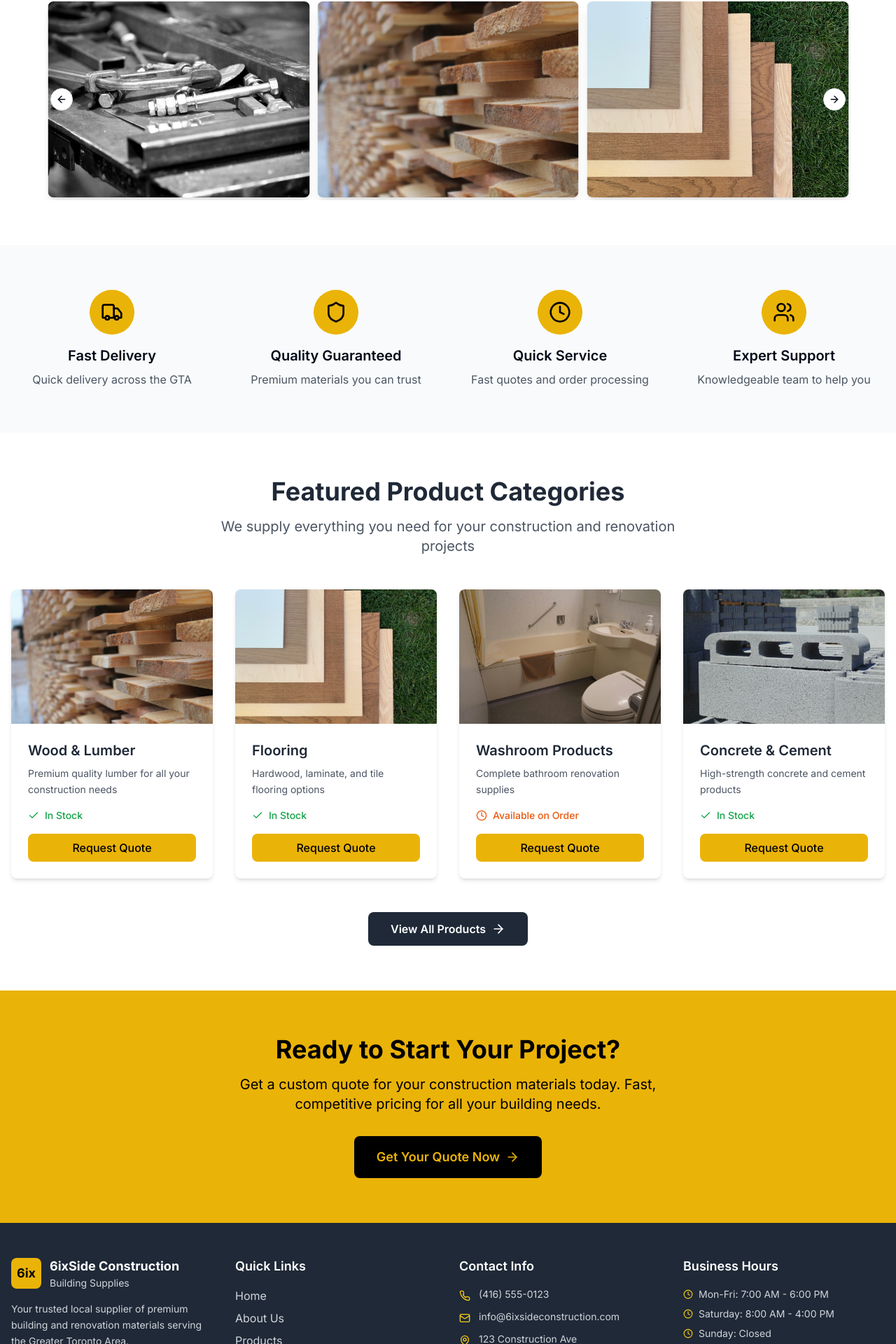
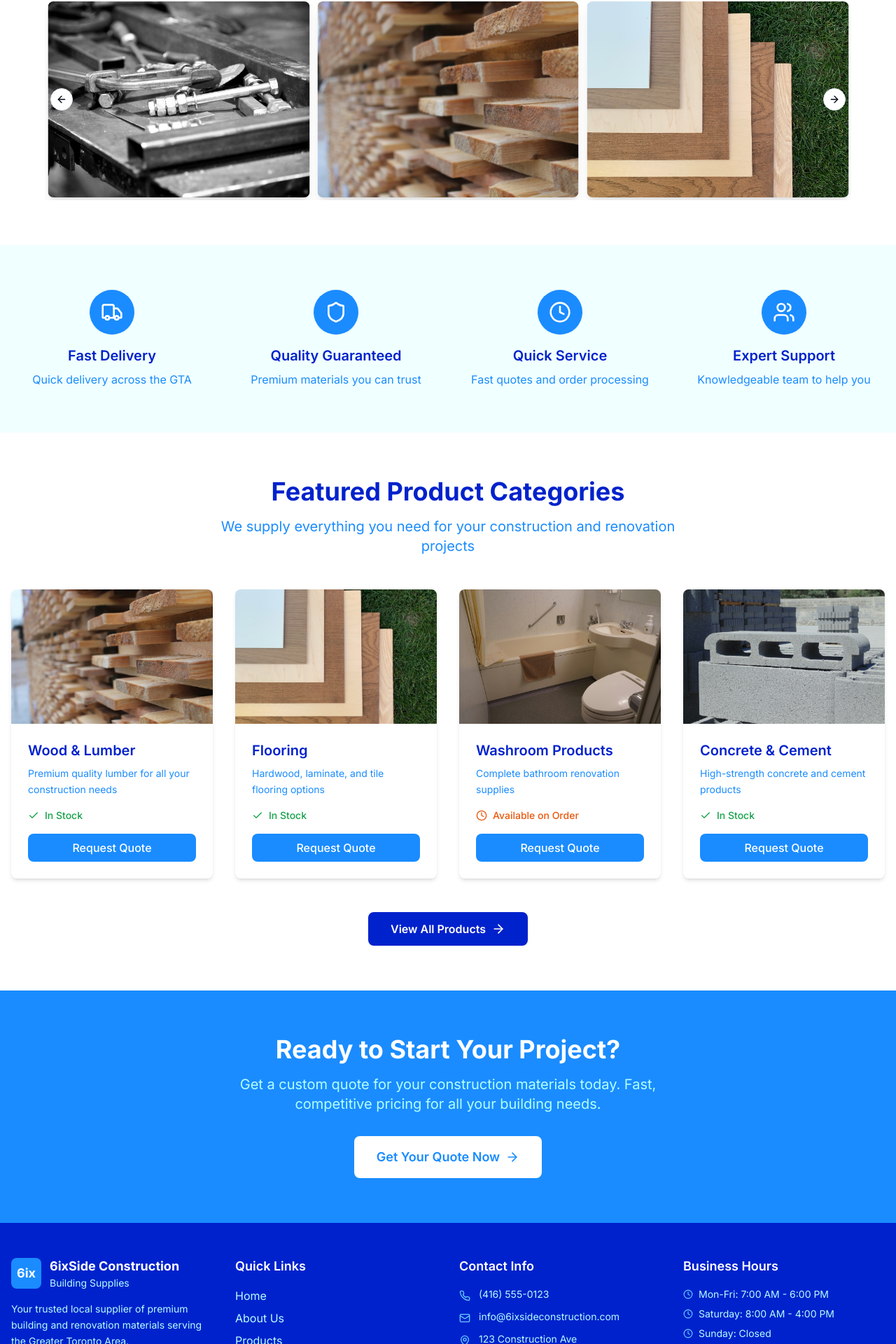
Before and after one commit to MueezAmj/6ixSide-Co, a React (Vite) app: page / in a window 1280 px wide. Shown: the part 822-2742 px from the top of the page at 70% size. Built offline with nearby package versions, Linux system fonts and the light colour scheme.

Commit message:
Refactor: Apply color scheme
Update the application's color scheme based on the provided image.

```diff
--- a/src/components/Footer.tsx
+++ b/src/components/Footer.tsx
@@ -5,21 +5,21 @@ import { Phone, Mail, MapPin, Clock } from 'lucide-react';
 
 const Footer = () => {
   return (
-    <footer className="bg-gray-800 text-white">
+    <footer className="bg-blue-dark text-white">
       <div className="container mx-auto px-4 py-12">
         <div className="grid md:grid-cols-4 gap-8">
           {/* Company Info */}
           <div>
             <div className="flex items-center space-x-3 mb-4">
-              <div className="bg-yellow-500 text-black p-2 rounded-lg">
+              <div className="bg-blue-medium text-white p-2 rounded-lg">
                 <span className="text-lg font-bold">6ix</span>
               </div>
               <div>
                 <h3 className="text-lg font-bold">6ixSide Construction</h3>
-                <p className="text-sm text-gray-300">Building Supplies</p>
+                <p className="text-sm text-blue-light">Building Supplies</p>
               </div>
             </div>
-            <p className="text-gray-300 text-sm leading-relaxed">
+            <p className="text-blue-light text-sm leading-relaxed">
               Your trusted local supplier of premium building and renovation materials serving the Greater Toronto Area.
             </p>
           </div>
@@ -28,11 +28,11 @@ const Footer = () => {
           <div>
             <h4 className="text-lg font-semibold mb-4">Quick Links</h4>
             <ul className="space-y-2">
-              <li><Link to="/" className="text-gray-300 hover:text-yellow-400 transition-colors">Home</Link></li>
-              <li><Link to="/about" className="text-gray-300 hover:text-yellow-400 transition-colors">About Us</Link></li>
-              <li><Link to="/products" className="text-gray-300 hover:text-yellow-400 transition-colors">Products</Link></li>
-              <li><Link to="/services" className="text-gray-300 hover:text-yellow-400 transition-colors">Services</Link></li>
-              <li><Link to="/quote" className="text-gray-300 hover:text-yellow-400 transition-colors">Request Quote</Link></li>
+              <li><Link to="/" className="text-blue-light hover:text-blue-medium-light transition-colors">Home</Link></li>
+              <li><Link to="/about" className="text-blue-light hover:text-blue-medium-light transition-colors">About Us</Link></li>
+              <li><Link to="/products" className="text-blue-light hover:text-blue-medium-light transition-colors">Products</Link></li>
+              <li><Link to="/services" className="text-blue-light hover:text-blue-medium-light transition-colors">Services</Link></li>
+              <li><Link to="/quote" className="text-blue-light hover:text-blue-medium-light transition-colors">Request Quote</Link></li>
             </ul>
           </div>
 
@@ -41,16 +41,16 @@ const Footer = () => {
             <h4 className="text-lg font-semibold mb-4">Contact Info</h4>
             <ul className="space-y-3">
               <li className="flex items-start space-x-3">
-                <Phone size={16} className="text-yellow-400 mt-1" />
-                <span className="text-gray-300 text-sm">(416) 555-0123</span>
+                <Phone size={16} className="text-blue-medium-light mt-1" />
+                <span className="text-blue-light text-sm">(416) 555-0123</span>
               </li>
               <li className="flex items-start space-x-3">
-                <Mail size={16} className="text-yellow-400 mt-1" />
-                <span className="text-gray-300 text-sm">info@6ixsideconstruction.com</span>
+                <Mail size={16} className="text-blue-medium-light mt-1" />
+                <span className="text-blue-light text-sm">info@6ixsideconstruction.com</span>
               </li>
               <li className="flex items-start space-x-3">
-                <MapPin size={16} className="text-yellow-400 mt-1" />
-                <span className="text-gray-300 text-sm">
+                <MapPin size={16} className="text-blue-medium-light mt-1" />
+                <span className="text-blue-light text-sm">
                   123 Construction Ave<br />
                   Toronto, ON M5V 3A8
                 </span>
@@ -63,27 +63,27 @@ const Footer = () => {
             <h4 className="text-lg font-semibold mb-4">Business Hours</h4>
             <ul className="space-y-2">
               <li className="flex items-center space-x-2">
-                <Clock size={14} className="text-yellow-400" />
-                <span className="text-gray-300 text-sm">Mon-Fri: 7:00 AM - 6:00 PM</span>
+                <Clock size={14} className="text-blue-medium-light" />
+                <span className="text-blue-light text-sm">Mon-Fri: 7:00 AM - 6:00 PM</span>
               </li>
               <li className="flex items-center space-x-2">
-                <Clock size={14} className="text-yellow-400" />
-                <span className="text-gray-300 text-sm">Saturday: 8:00 AM - 4:00 PM</span>
+                <Clock size={14} className="text-blue-medium-light" />
+                <span className="text-blue-light text-sm">Saturday: 8:00 AM - 4:00 PM</span>
               </li>
               <li className="flex items-center space-x-2">
-                <Clock size={14} className="text-yellow-400" />
-                <span className="text-gray-300 text-sm">Sunday: Closed</span>
+                <Clock size={14} className="text-blue-medium-light" />
+                <span className="text-blue-light text-sm">Sunday: Closed</span>
               </li>
             </ul>
           </div>
         </div>
 
-        <div className="border-t border-gray-700 mt-8 pt-6">
+        <div className="border-t border-blue-medium mt-8 pt-6">
           <div className="flex flex-col md:flex-row justify-between items-center">
-            <p className="text-gray-400 text-sm">
+            <p className="text-blue-light text-sm">
               © 2024 6ixSide Construction Supplies. All rights reserved.
             </p>
-            <p className="text-gray-400 text-sm mt-2 md:mt-0">
+            <p className="text-blue-light text-sm mt-2 md:mt-0">
               Serving the Greater Toronto Area
             </p>
           </div>
--- a/src/components/ProductCard.tsx
+++ b/src/components/ProductCard.tsx
@@ -23,8 +23,8 @@ const ProductCard: React.FC<ProductCardProps> = ({ name, description, image, inS
       </div>
 
       <div className="p-6">
-        <h3 className="text-xl font-semibold text-gray-800 mb-2">{name}</h3>
-        <p className="text-gray-600 text-sm mb-4 leading-relaxed">{description}</p>
+        <h3 className="text-xl font-semibold text-blue-dark mb-2">{name}</h3>
+        <p className="text-blue-medium text-sm mb-4 leading-relaxed">{description}</p>
 
         <div className="flex items-center justify-between mb-4">
           <div className="flex items-center space-x-2">
@@ -44,7 +44,7 @@ const ProductCard: React.FC<ProductCardProps> = ({ name, description, image, inS
 
         <Link
           to="/quote"
-          className="w-full bg-yellow-500 text-black py-2 px-4 rounded-lg font-medium hover:bg-yellow-600 transition-colors text-center block"
+          className="w-full bg-blue-medium text-white py-2 px-4 rounded-lg font-medium hover:bg-blue-dark transition-colors text-center block"
         >
           Request Quote
         </Link>
--- a/src/pages/Home.tsx
+++ b/src/pages/Home.tsx
@@ -88,25 +88,25 @@ const Home = () => {
   return (
     <div>
       {/* Hero Section */}
-      <section className="bg-gradient-to-r from-gray-800 to-gray-700 text-white py-20">
+      <section className="bg-gradient-to-r from-blue-dark to-blue-medium text-white py-20">
         <div className="container mx-auto px-4">
           <div className="max-w-4xl mx-auto text-center">
             <h1 className="text-4xl md:text-6xl font-bold mb-6">
               Your Local Source for Premium Building Materials in the GTA
             </h1>
-            <p className="text-xl md:text-2xl mb-8 text-gray-300">
+            <p className="text-xl md:text-2xl mb-8 text-blue-light">
               Trusted supplier serving contractors, builders, and homeowners across the Greater Toronto Area
             </p>
             <div className="flex flex-col sm:flex-row gap-4 justify-center">
               <Link
                 to="/quote"
-                className="bg-yellow-500 text-black px-8 py-4 rounded-lg text-lg font-semibold hover:bg-yellow-600 transition-colors inline-flex items-center justify-center"
+                className="bg-blue-light text-blue-dark px-8 py-4 rounded-lg text-lg font-semibold hover:bg-blue-medium-light transition-colors inline-flex items-center justify-center"
               >
                 Request a Quote <ArrowRight className="ml-2" size={20} />
               </Link>
               <Link
                 to="/products"
-                className="border-2 border-white text-white px-8 py-4 rounded-lg text-lg font-semibold hover:bg-white hover:text-gray-800 transition-colors"
+                className="border-2 border-white text-white px-8 py-4 rounded-lg text-lg font-semibold hover:bg-white hover:text-blue-dark transition-colors"
               >
                 View Products
               </Link>
@@ -119,10 +119,10 @@ const Home = () => {
       <section className="py-16 bg-white">
         <div className="container mx-auto px-4">
           <div className="text-center mb-8">
-            <h2 className="text-3xl md:text-4xl font-bold text-gray-800 mb-4">
+            <h2 className="text-3xl md:text-4xl font-bold text-blue-dark mb-4">
               Our Construction Materials
             </h2>
-            <p className="text-xl text-gray-600">
+            <p className="text-xl text-blue-medium">
               Premium quality materials for every construction project
             </p>
           </div>
@@ -150,36 +150,36 @@ const Home = () => {
       </section>
 
       {/* Features Section */}
-      <section className="py-16 bg-gray-50">
+      <section className="py-16 bg-blue-light/20">
         <div className="container mx-auto px-4">
           <div className="grid md:grid-cols-4 gap-8">
             <div className="text-center">
-              <div className="bg-yellow-500 text-black w-16 h-16 rounded-full flex items-center justify-center mx-auto mb-4">
+              <div className="bg-blue-medium text-white w-16 h-16 rounded-full flex items-center justify-center mx-auto mb-4">
                 <Truck size={32} />
               </div>
-              <h3 className="text-xl font-semibold mb-2">Fast Delivery</h3>
-              <p className="text-gray-600">Quick delivery across the GTA</p>
+              <h3 className="text-xl font-semibold mb-2 text-blue-dark">Fast Delivery</h3>
+              <p className="text-blue-medium">Quick delivery across the GTA</p>
             </div>
             <div className="text-center">
-              <div className="bg-yellow-500 text-black w-16 h-16 rounded-full flex items-center justify-center mx-auto mb-4">
+              <div className="bg-blue-medium text-white w-16 h-16 rounded-full flex items-center justify-center mx-auto mb-4">
                 <Shield size={32} />
               </div>
-              <h3 className="text-xl font-semibold mb-2">Quality Guaranteed</h3>
-              <p className="text-gray-600">Premium materials you can trust</p>
+              <h3 className="text-xl font-semibold mb-2 text-blue-dark">Quality Guaranteed</h3>
+              <p className="text-blue-medium">Premium materials you can trust</p>
             </div>
             <div className="text-center">
-              <div className="bg-yellow-500 text-black w-16 h-16 rounded-full flex items-center justify-center mx-auto mb-4">
+              <div className="bg-blue-medium text-white w-16 h-16 rounded-full flex items-center justify-center mx-auto mb-4">
                 <Clock size={32} />
               </div>
-              <h3 className="text-xl font-semibold mb-2">Quick Service</h3>
-              <p className="text-gray-600">Fast quotes and order processing</p>
+              <h3 className="text-xl font-semibold mb-2 text-blue-dark">Quick Service</h3>
+              <p className="text-blue-medium">Fast quotes and order processing</p>
             </div>
             <div className="text-center">
-              <div className="bg-yellow-500 text-black w-16 h-16 rounded-full flex items-center justify-center mx-auto mb-4">
+              <div className="bg-blue-medium text-white w-16 h-16 rounded-full flex items-center justify-center mx-auto mb-4">
                 <Users size={32} />
               </div>
-              <h3 className="text-xl font-semibold mb-2">Expert Support</h3>
-              <p className="text-gray-600">Knowledgeable team to help you</p>
+              <h3 className="text-xl font-semibold mb-2 text-blue-dark">Expert Support</h3>
+              <p className="text-blue-medium">Knowledgeable team to help you</p>
             </div>
           </div>
         </div>
@@ -189,10 +189,10 @@ const Home = () => {
       <section className="py-16">
         <div className="container mx-auto px-4">
           <div className="text-center mb-12">
-            <h2 className="text-3xl md:text-4xl font-bold text-gray-800 mb-4">
+            <h2 className="text-3xl md:text-4xl font-bold text-blue-dark mb-4">
               Featured Product Categories
             </h2>
-            <p className="text-xl text-gray-600 max-w-2xl mx-auto">
+            <p className="text-xl text-blue-medium max-w-2xl mx-auto">
               We supply everything you need for your construction and renovation projects
             </p>
           </div>
@@ -206,7 +206,7 @@ const Home = () => {
           <div className="text-center">
             <Link
               to="/products"
-              className="bg-gray-800 text-white px-8 py-3 rounded-lg font-semibold hover:bg-gray-700 transition-colors inline-flex items-center"
+              className="bg-blue-dark text-white px-8 py-3 rounded-lg font-semibold hover:bg-blue-medium transition-colors inline-flex items-center"
             >
               View All Products <ArrowRight className="ml-2" size={20} />
             </Link>
@@ -215,17 +215,17 @@ const Home = () => {
       </section>
 
       {/* CTA Section */}
-      <section className="bg-yellow-500 py-16">
+      <section className="bg-blue-medium py-16">
         <div className="container mx-auto px-4 text-center">
-          <h2 className="text-3xl md:text-4xl font-bold text-black mb-4">
+          <h2 className="text-3xl md:text-4xl font-bold text-white mb-4">
             Ready to Start Your Project?
           </h2>
-          <p className="text-xl text-black mb-8 max-w-2xl mx-auto">
+          <p className="text-xl text-blue-light mb-8 max-w-2xl mx-auto">
             Get a custom quote for your construction materials today. Fast, competitive pricing for all your building needs.
           </p>
           <Link
             to="/quote"
-            className="bg-black text-yellow-500 px-8 py-4 rounded-lg text-lg font-semibold hover:bg-gray-800 transition-colors inline-flex items-center"
+            className="bg-white text-blue-medium px-8 py-4 rounded-lg text-lg font-semibold hover:bg-blue-light transition-colors inline-flex items-center"
           >
             Get Your Quote Now <ArrowRight className="ml-2" size={20} />
           </Link>
```
Also changed, not shown: src/components/Header.tsx (+16 -16 lines), src/index.css (+40 -40 lines), src/pages/Products.tsx (+7 -7 lines), tailwind.config.ts (+6 -1 lines).
